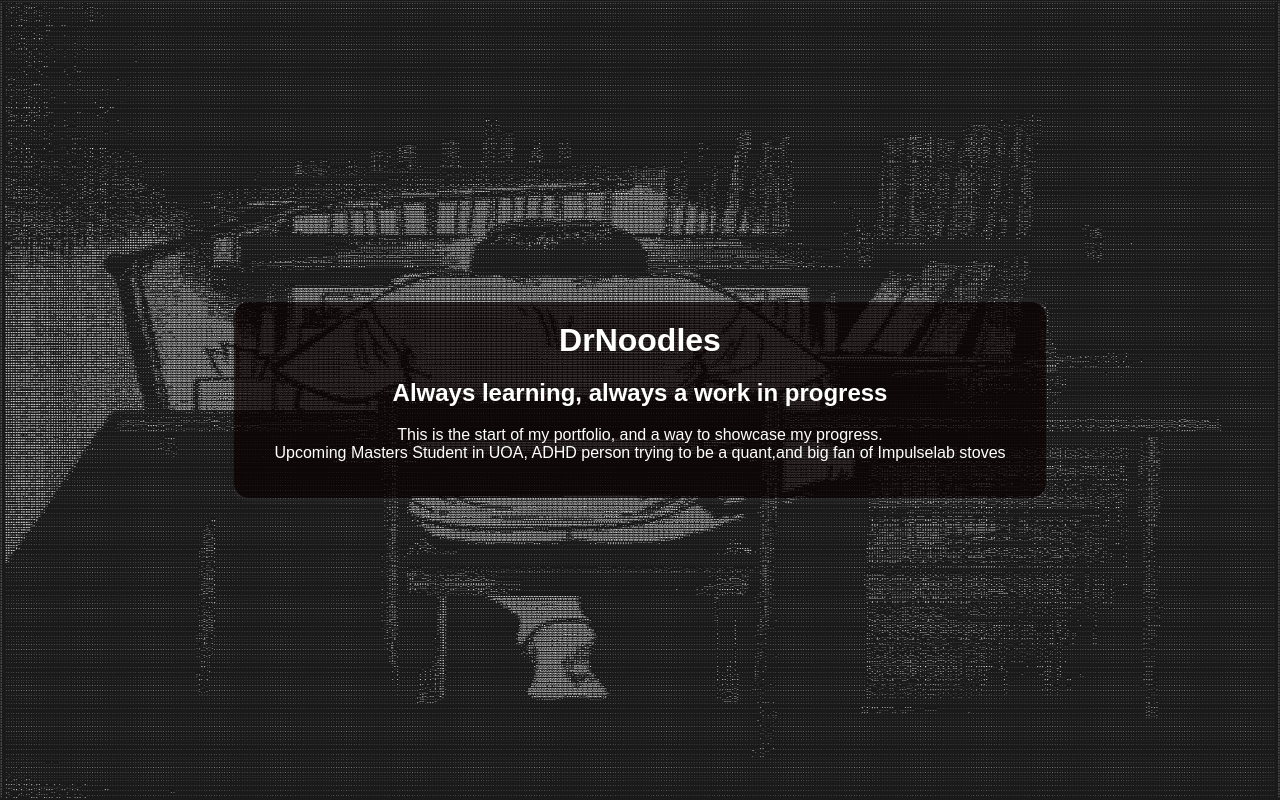
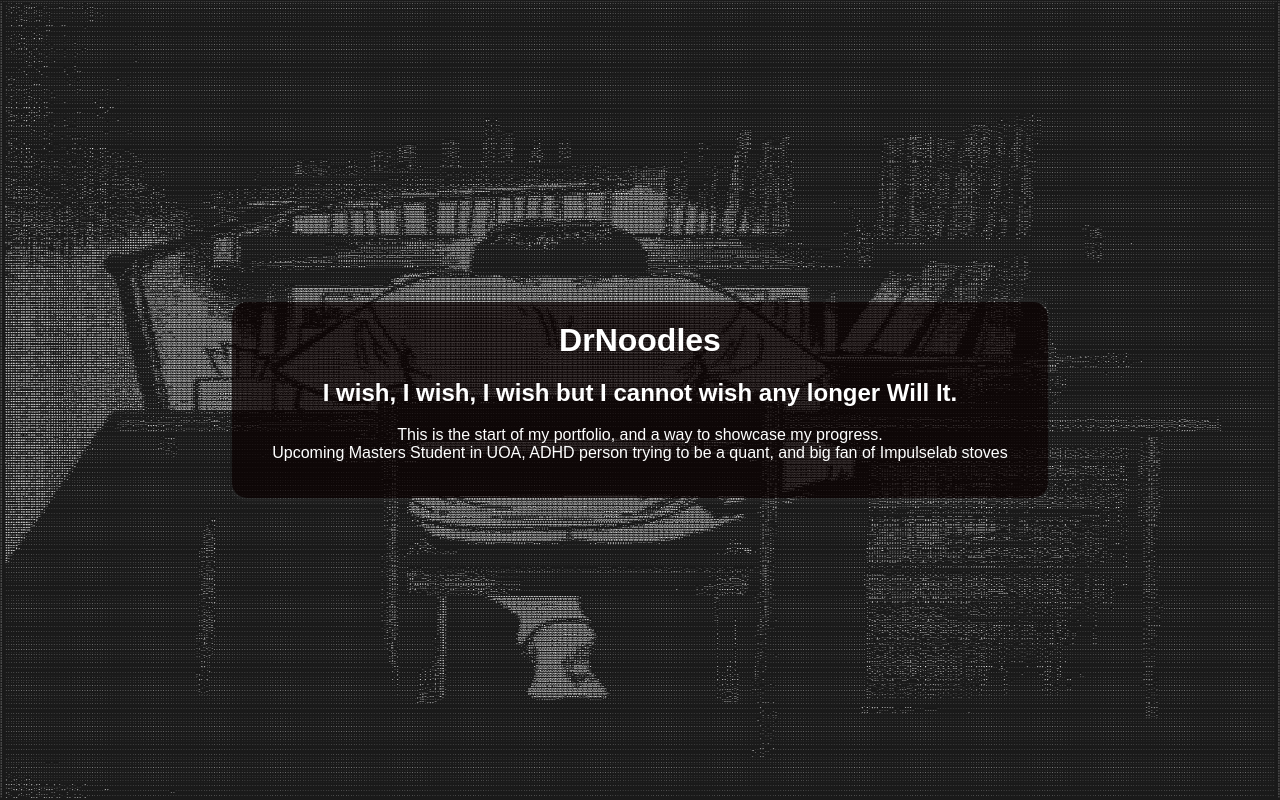
Before and after one commit to DrNoodle5/DrNoodle5.github.io, a plain HTML site: page index.html in a window 1280 px wide. Drawn offline with Linux system fonts and the light colour scheme.

Commit message:
Update index.html

```diff
--- a/index.html
+++ b/index.html
@@ -38,8 +38,8 @@
 <body>
     <div class="content-box">
         <h1>DrNoodles</h1>
-        <h2>Always learning, always a work in progress</h2>
-        <p>This is the start of my portfolio, and a way to showcase my progress. <br> Upcoming Masters Student in UOA, ADHD person trying to be a quant,and  big fan of Impulselab stoves</p>
+        <h2>I wish, I wish, I wish but I cannot wish any longer Will It. </h2>
+        <p>This is the start of my portfolio, and a way to showcase my progress. <br> Upcoming Masters Student in UOA, ADHD person trying to be a quant, and big fan of Impulselab stoves</p>
     </div>
 </body>
 </html>
```
